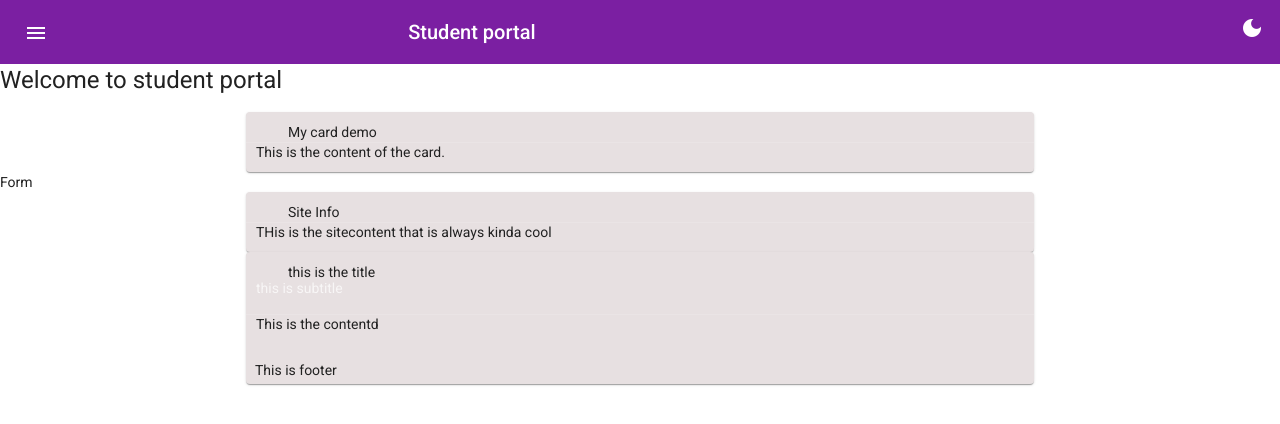
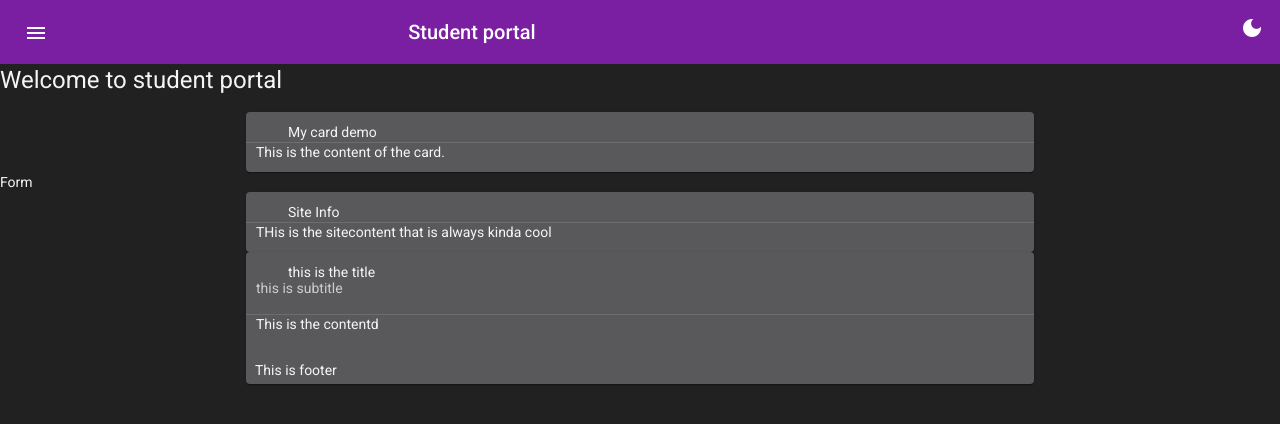
Before and after one commit to deepaksy/angular, an Angular app: page / in a window 1280 px wide. Shown: the top 424 px of the page. Built offline with nearby package versions, Linux system fonts and the light colour scheme.

Commit message:
Add theme.css  in app

```diff
--- a/src/theme.css
+++ b/src/theme.css
@@ -1,14 +1,19 @@
 /* You can add global styles to this file, and also import other style files */
 :root{
-	--backgroundColor:#ffffff;
-	--textColor:#212121;
-	--cardBackgroundColor:rgb(231, 224, 225);
+	--backgroundColor:#212121;
+	--textColor:whitesmoke;
+	--cardBackgroundColor:rgb(89, 89, 92);
 }
 
 
 [data-theme="dark"]{
 	--backgroundColor:#212121;
 	--textColor:whitesmoke;
-	--accordion:#323232;
 	--cardBackgroundColor:rgb(89, 89, 92);
 }
+
+[data-theme="light"]{
+	--backgroundColor:#ffffff;
+	--textColor:#212121;
+	--cardBackgroundColor:rgb(231, 224, 225);
+}
```
